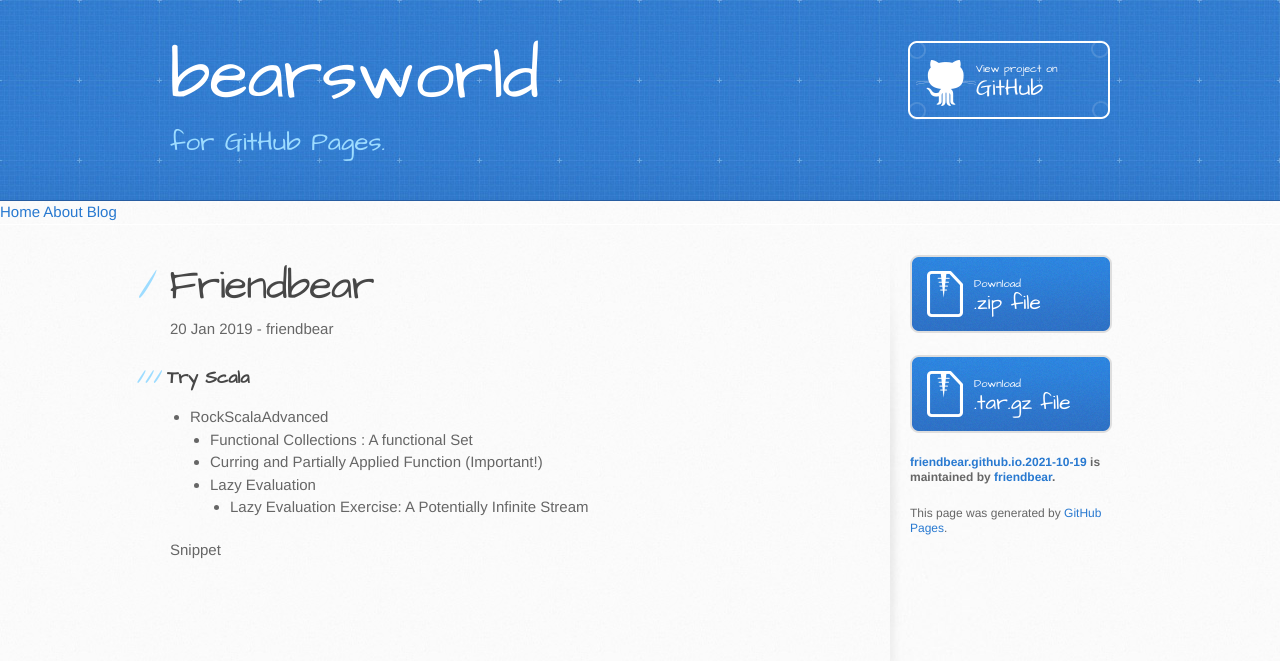
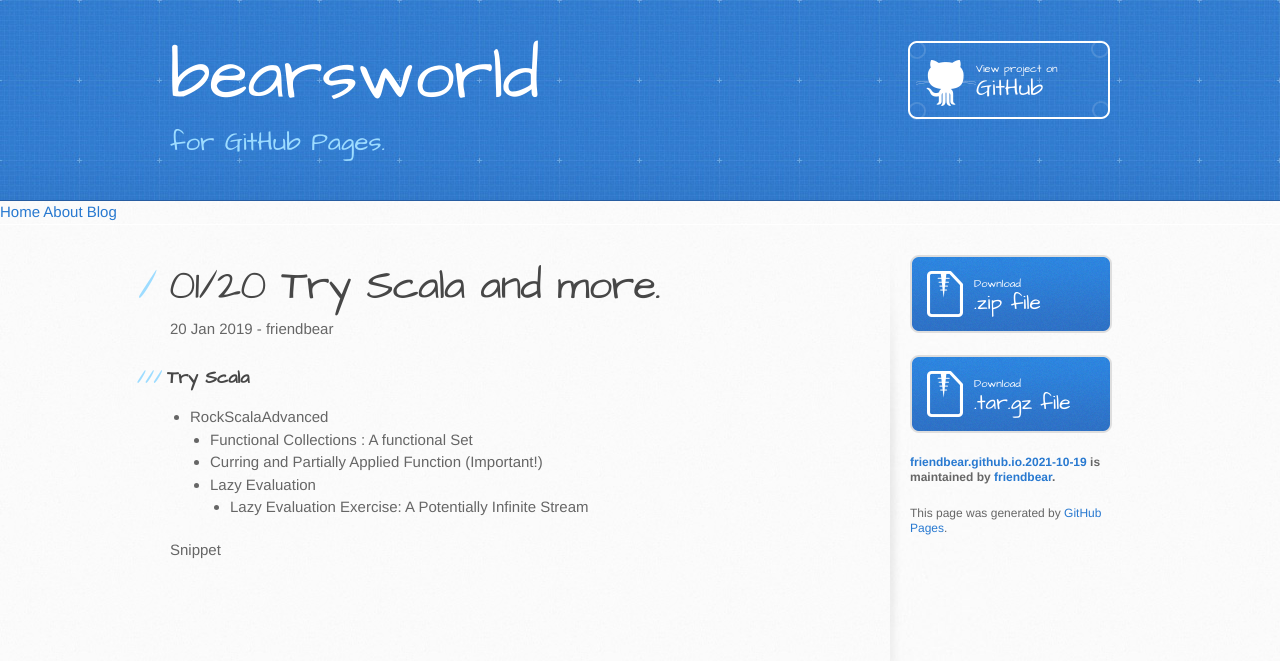
Before and after one commit to friendbear/friendbear.github.io.2021-10-19, a Jekyll site: the page built from _posts/2019-01-20-friendbear.md, in a window 1280 px wide. Shown: the top 661 px of the page. Built offline with Jekyll 4.4.1, drawn with Linux system fonts in a browser that asks for light colours; comment, search, counter and statistics services are not loaded.

Commit message:
Changed Code and title

````diff
--- a/_posts/2019-01-20-friendbear.md
+++ b/_posts/2019-01-20-friendbear.md
@@ -1,6 +1,7 @@
 ---
 layout: post
 author: friendbear
+title: 01/20 Try Scala and more.
 ---
 
 ### Try Scala
@@ -13,8 +14,8 @@ author: friendbear
 
 <details>
 <summary>Snippet</summary>
-<p>
-```scala
+<pre>
+<code>
 #!/usr/bin/env amm
 @main
 def curried(args: String*) = {
@@ -33,9 +34,9 @@ def curried(args: String*) = {
   println(add3(5)) // Int => 3 + 5
   println(superAdder(3)(5)) // curried function
 }
-```
+</code>
 
-```scala
+<code>
 #!/usr/bin/env amm
 @main
 def filteringWithLazyVals(args: String*) = {
@@ -65,6 +66,6 @@ def filteringWithLazyVals(args: String*) = {
     gt20Lazy.foreach(println)
   }
 }
-```
-</p>
+</code
+</pre>
 </details>
````
